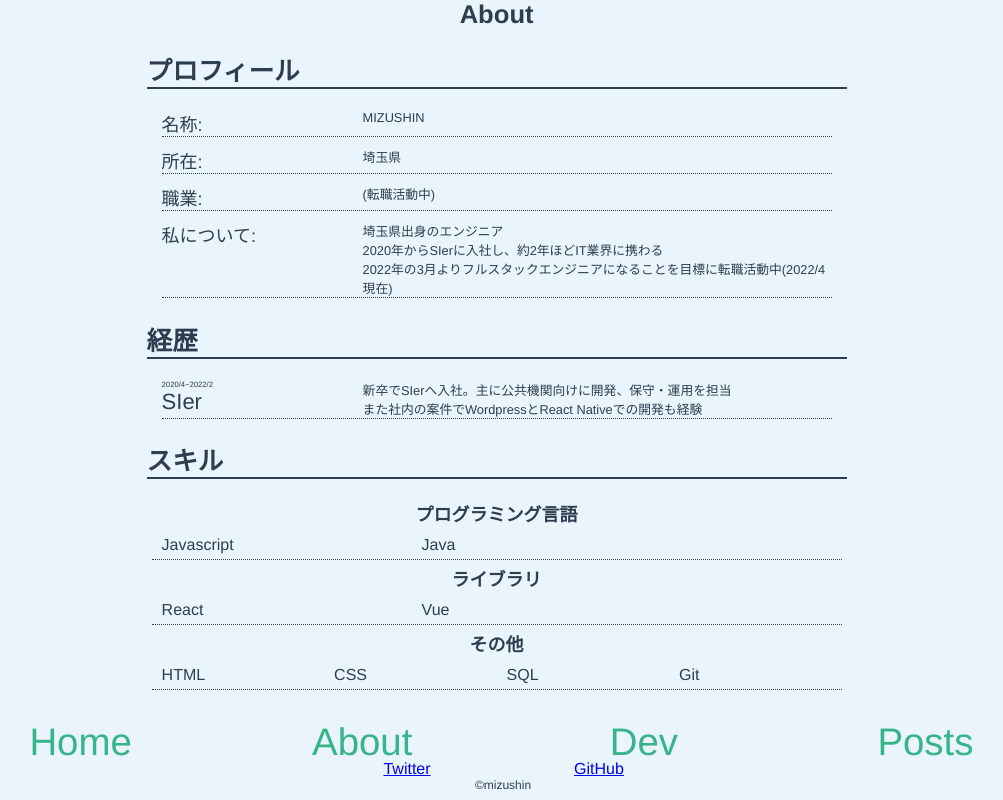
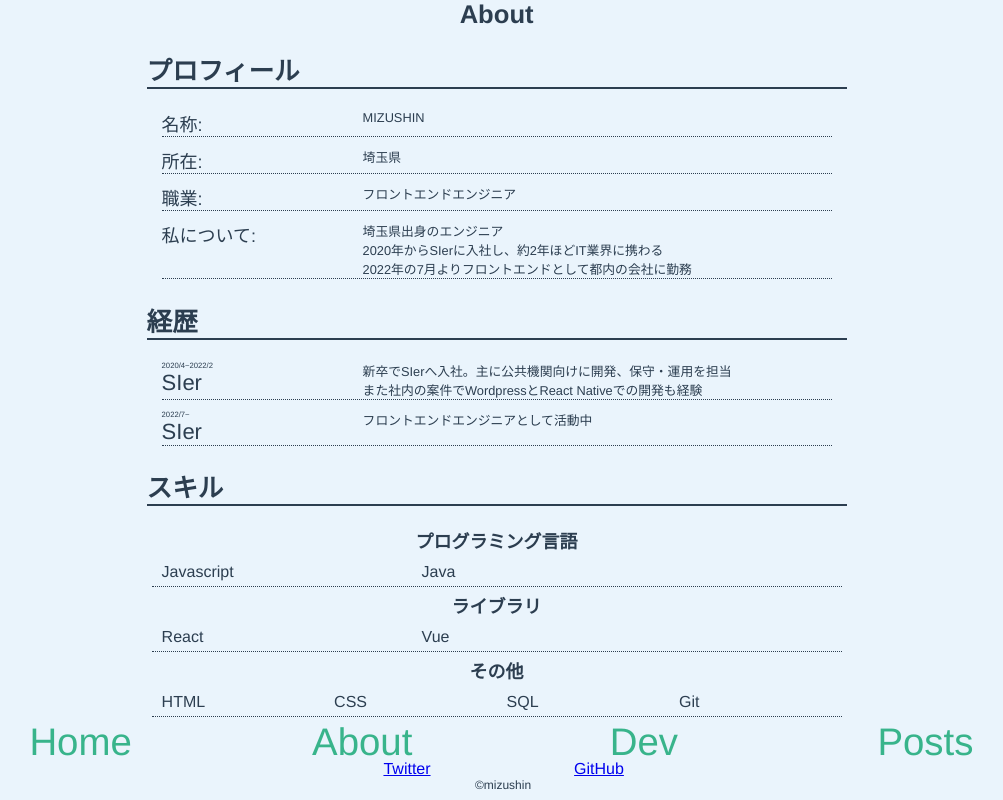
Before and after one commit to mizushin53/portfolio, a Vue app: page /about in a window 1280 px wide. Shown: the whole page, without its empty margins (137-1140 px from the left). Built offline with nearby package versions, Linux system fonts and the light colour scheme; the HTML template or start-up script is replaced by a standard one.

Commit message:
aboutページの修正

```diff
--- a/src/views/About.vue
+++ b/src/views/About.vue
@@ -16,13 +16,13 @@ export default {
         {
           id: 3,
           title: '職業:',
-          description: '(転職活動中)',
+          description: 'フロントエンドエンジニア',
         },
         {
           id: 4,
           title: '私について:',
           description:
-            '埼玉県出身のエンジニア\n2020年からSIerに入社し、約2年ほどIT業界に携わる\n2022年の3月よりフルスタックエンジニアになることを目標に転職活動中(2022/4現在)',
+            '埼玉県出身のエンジニア\n2020年からSIerに入社し、約2年ほどIT業界に携わる\n2022年の7月よりフロントエンドとして都内の会社に勤務',
         },
       ],
       careerItems: [
@@ -32,6 +32,13 @@ export default {
           title: 'SIer',
           description:
             '新卒でSIerへ入社。主に公共機関向けに開発、保守・運用を担当\nまた社内の案件でWordpressとReact Nativeでの開発も経験',
+        },
+        {
+          id: 1,
+          period: '2022/7~',
+          title: 'SIer',
+          description:
+            'フロントエンドエンジニアとして活動中',
         },
       ],
       skillItems: [
```
